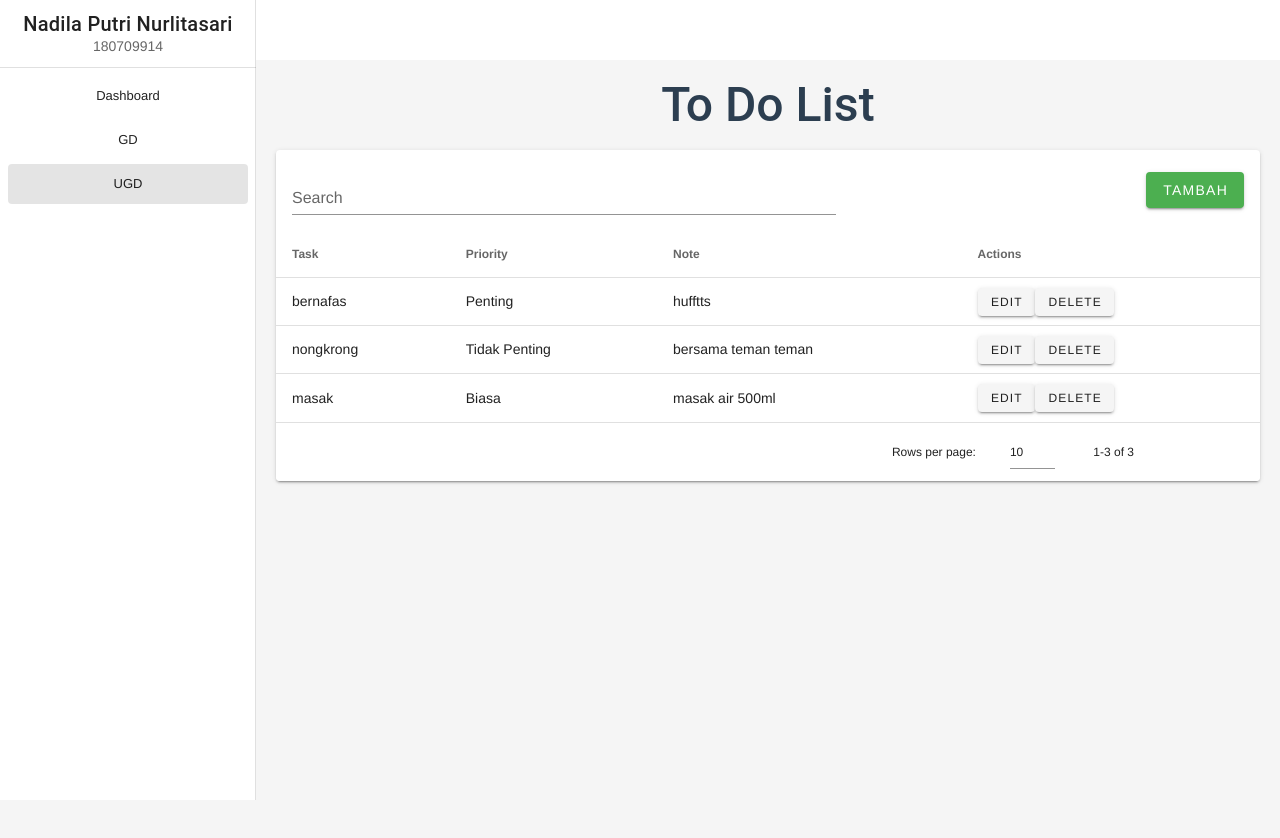
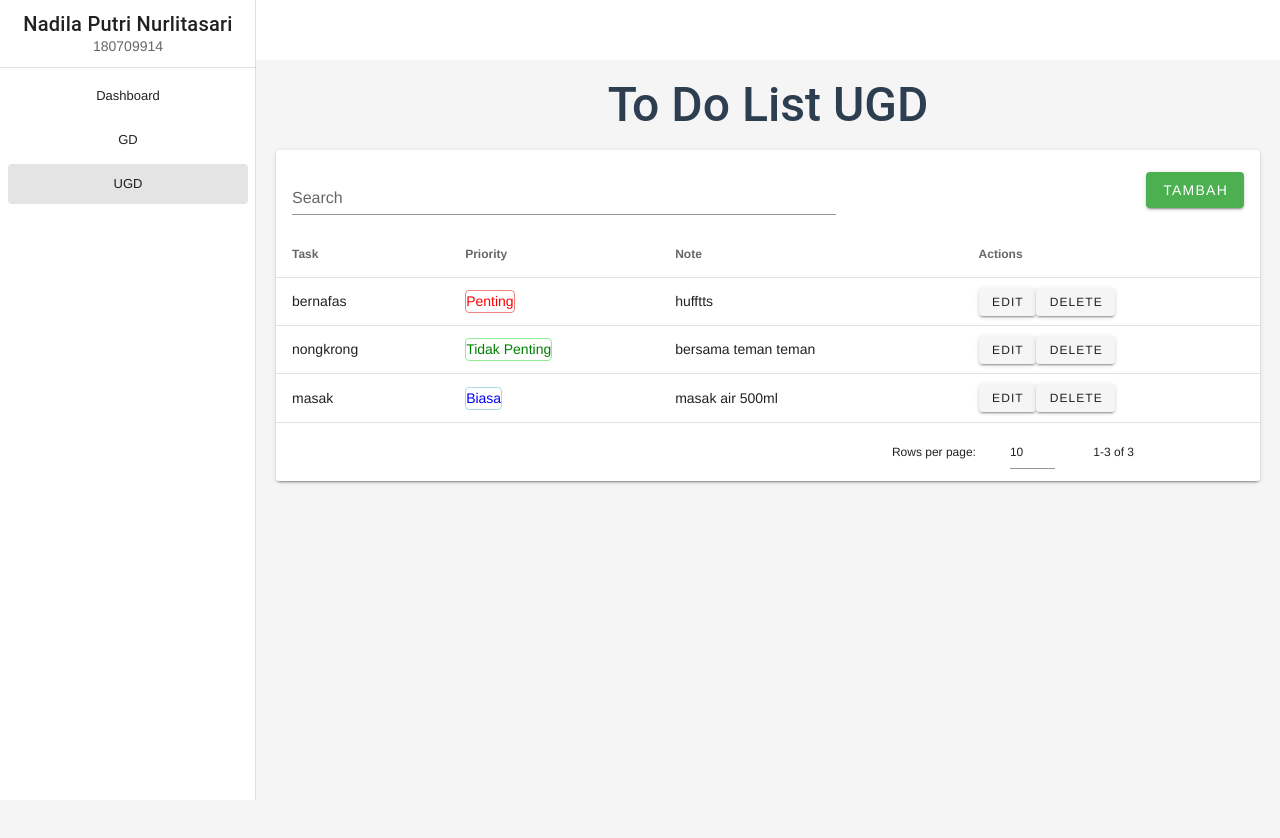
Before and after one commit to nadilanurlita/VueCLI-Webpack_9914, a Vue app: page /ugd in a window 1280 px wide. Shown: the top 838 px of the page. Built offline with nearby package versions, Linux system fonts and the light colour scheme.

Commit message:
UGD Vue CLI

```diff
--- a/src/components/TodoList/ListUGD.vue
+++ b/src/components/TodoList/ListUGD.vue
@@ -1,6 +1,6 @@
 <template>
     <v-main class="list">
-        <h3 class="text-h3 font-weight-medium mb-5">To Do List</h3>
+        <h3 class="text-h3 font-weight-medium mb-5">To Do List UGD</h3>
 
         <v-card>
             <v-card-title primary-title>
@@ -15,6 +15,18 @@
             </v-card-title>
 
             <v-data-table :headers="headers" :items="filterPriority" :search="search" pagination.sync="pagination">
+                <template v-slot:[`item.priority`]="{ item }">
+                    <v-card v-if="item.priority == 'Penting'" style="border-color:lightcoral; color:red; width:fit-content;" outlined>
+                        {{ item.priority}}
+                    </v-card>
+                    <v-card v-else-if="item.priority == 'Biasa'" style="border-color:lightblue; color:blue; width:fit-content;" outlined>
+                        {{ item.priority}}
+                    </v-card>
+                    <v-card v-else-if="item.priority == 'Tidak Penting'" style="border-color:lightgreen; color:green; width:fit-content;" outlined>
+                        {{ item.priority}}
+                    </v-card>
+                </template>
+
                 <template v-slot:[`item.actions`]="{ item }">
                     <v-btn small @click="editItem(item)">
                     edit
@@ -49,7 +61,6 @@
                             label="All Priority"
                             required
                         ></v-select>
-
                         <v-textarea
                         v-model="formTodo.note" label="Note" required>
                         </v-textarea>
```
